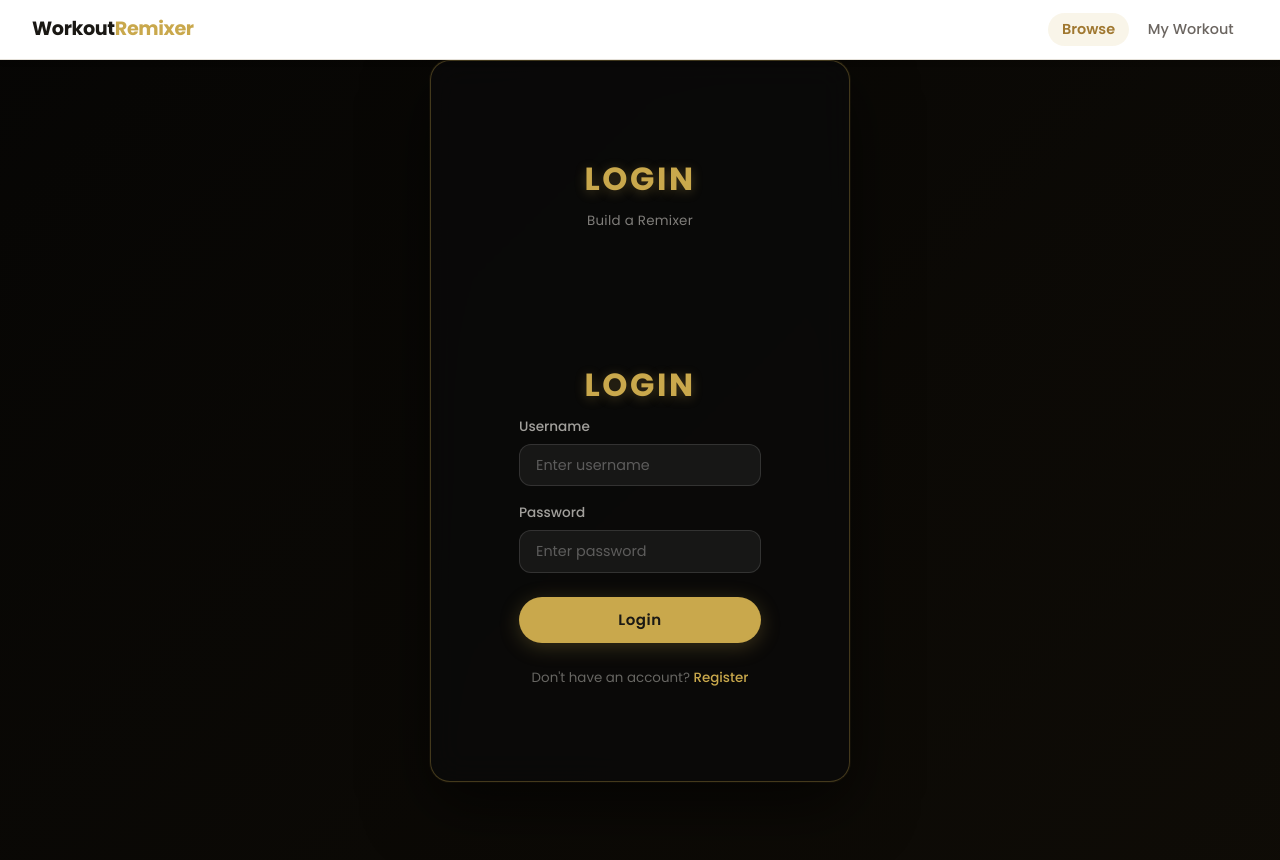
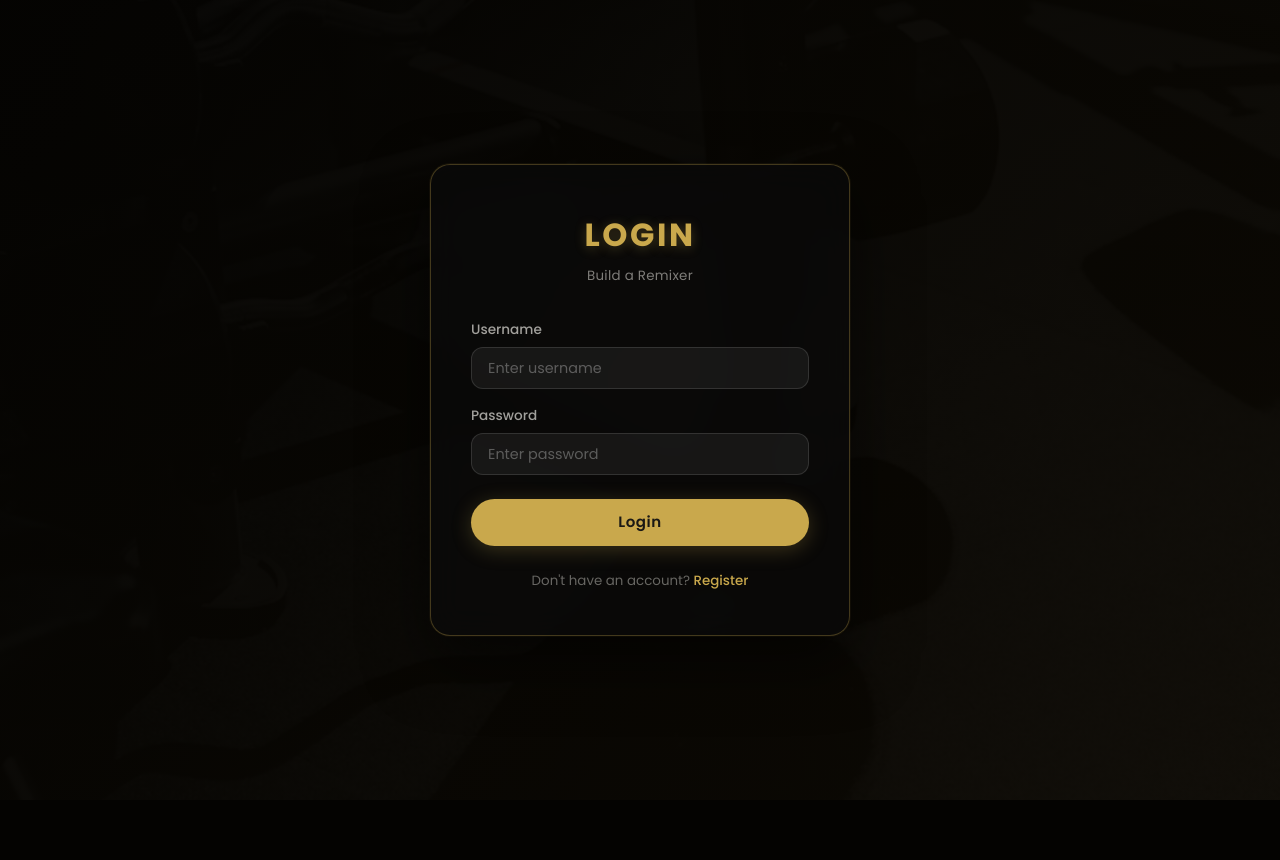
Before and after one commit to GymBuddies4/Gym-Buddy, a Python web app: template app/templates/login.html in a window 1280 px wide. After the commit the page ends 800 px from the top, so only its background shows below. Run offline with Jinja, Linux system fonts and the light colour scheme; the template is opened without the code that fills it, so the values that code supplies are empty.

Commit message:
Update login.html

```diff
--- a/app/templates/login.html
+++ b/app/templates/login.html
@@ -1,56 +1,29 @@
-{% extends "base.html" %}
-{% block title %}Login{% endblock %}
+<!DOCTYPE html>
+<html lang="en">
+<head>
+    <meta charset="UTF-8">
+    <meta name="viewport" content="width=device-width, initial-scale=1.0">
+    <title>Login - WorkoutRemixer</title>
+    <link rel="stylesheet" href="/static/css/app.css">
+</head>
+<body>
 
-{% block external_js %}
-{% endblock %}
-
-{% block internal_css %}
-<style>
-    body{
-        background-color: #f8f9fa;
-    }
-
-    .login-container {
-        min-height: 100vh;
-    }
-
-    .login-image {
-        display: flex;
-        align-items: center;
-        justify-content: center;
-        padding: 3rem;
-    }
-
-    .form-section {
-        padding: 3rem;
-    }
-</style>
-{% endblock %}
-
-{% block content %}
-
-<div class="login-page">
-
-    <div class="login-container">
+<div class="login-page" style="background-image: url('/static/img/library.jpg');">
 
     <div class="login-card">
 
-            <div class="login-image">
-                <div>
         <div class="login-title">LOGIN</div>
         <div class="login-subtitle">Build a Remixer</div>
-                </div>
-            </div>
-
-            <div class="form-section">
-
-                <div class="login-title">Login</div>
 
         {% if error %}
-                <div class="alret alert-danger">{{ error }}</div>
+        <div class="alert alert-danger">{{ error }}</div>
         {% endif %}
 
-                <form id="loginForm" method="POST" action="/login">
+        {% for message in get_flashed_messages(request) %}
+        <div class="alert alert-danger">{{ message.message }}</div>
+        {% endfor %}
+
+        <form method="POST" action="/login">
 
             <div class="form-group">
                 <label class="form-label">Username</label>
@@ -62,27 +35,17 @@
                 <input type="password" class="form-control" name="password" placeholder="Enter password" required>
             </div>
 
-                    <button type="submit" class="btn btn-primary">
-                        Login
-                    </button>
+            <button type="submit" class="btn btn-primary btn-block">Login</button>
 
         </form>
 
         <div class="login-footer">
-                    Don't have an account?
-                    <a href="/register">Register</a>
-                </div>
-
-                {% for message in get_flashed_messages(request) %}
-                <div class="alert alert-danger">{{ message.message }}</div>
-                {% endfor %}
-
+            Don't have an account? <a href="/register">Register</a>
         </div>
 
     </div>
 
 </div>
 
-</div>
-
-{% endblock %}
+</body>
+</html>
```
Lines whose indentation alone changed are shown as unchanged.
